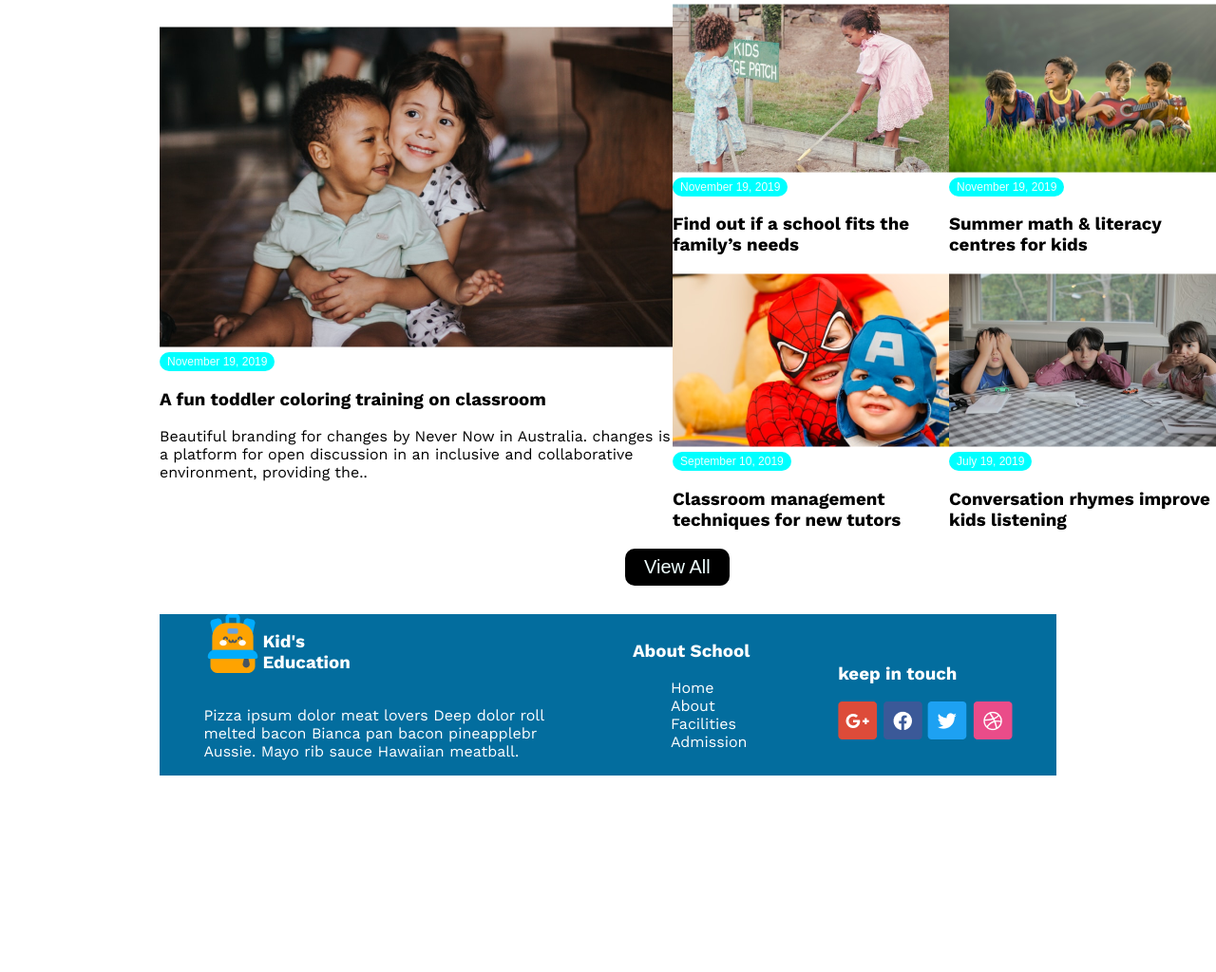
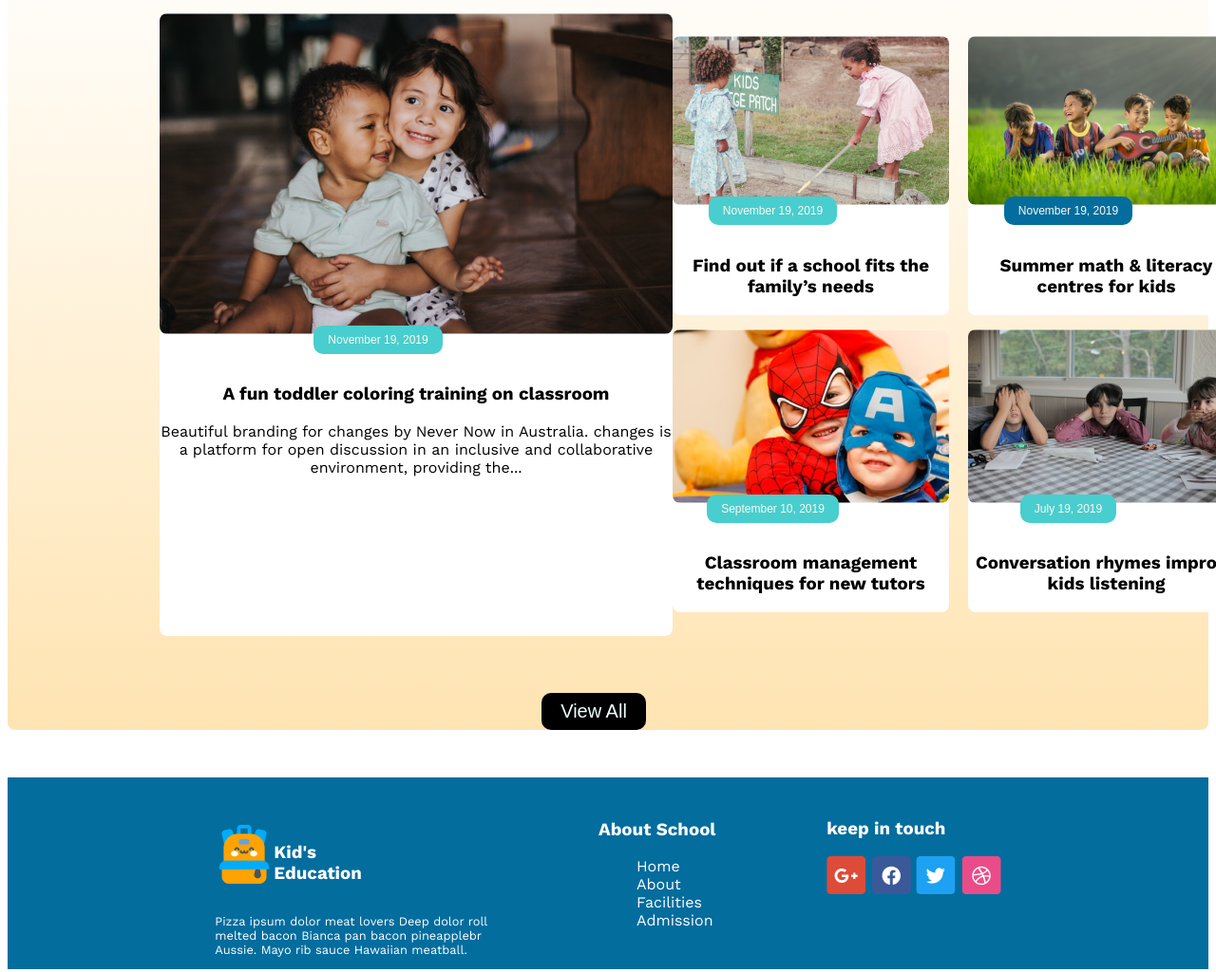
Before and after one commit to Rahima06/kids-school, a plain HTML site: page index.html in a window 1280 px wide. Shown: the part 1305-2329 px from the top of the page at 95% size. Before the commit the page ends 2130 px from the top, so only its background shows below. Drawn offline with nearby package versions, Linux system fonts and the light colour scheme.

Commit message:
added file without responsive

```diff
--- a/index.html
+++ b/index.html
@@ -54,6 +54,8 @@
             </div>
         </section>
 
+        <section class="bg-img">
+
             <section class="heading">
                 <h3>Standard Curriculum</h3>
             </section>
@@ -89,71 +91,77 @@
 
             </section>
 
+        </section>
+
+        <section class="bg-img grad ">
 
             <section class="heading">
                 <h3>Our stories</h3>
             </section>
 
-        <section class="display-flex margin str-1">
-            <div class="story-1">
-                <img src="assets/story-1.png" alt="">
+            <section class="display-flex margin ">
+                <div class="story-1 img-radius">
+                    <img class="img-radius" src="assets/story-1.png" alt="">
                     <button class="btn story-btn">November 19, 2019</button>
                     <h3>A fun toddler coloring training on
                         classroom</h3>
                     <p>Beautiful branding for changes by Never Now in Australia.
                         changes is a platform for open discussion in an inclusive and
-                    collaborative environment, providing the..</p>
+                        collaborative environment, providing the...</p>
 
                 </div>
-            <div class="grid">
+                <section class="grid">
                     <div class="story-2">
-                    <img src="assets/story-2.png" alt="">
+                        <img class="img-radius" src="assets/story-2.png" alt="">
                         <button class="btn story-btn">November 19, 2019</button>
                         <h3>Find out if a school fits the
                             family’s needs</h3>
 
 
                     </div>
-                <div class="story-3">
-                    <img src="assets/story-3.png" alt="">
-                    <button class="btn story-btn">November 19, 2019</button>
+                    <div class="story-2">
+                        <img class="img-radius" src="assets/story-3.png" alt="">
+                        <button class="btn story-btn bg-color">November 19, 2019</button>
                         <h3>Summer math & literacy
                             centres for kids</h3>
 
 
                     </div>
-                <div class="story-4">
-                    <img src="assets/story-4.png" alt="">
+                    <div class="story-2">
+                        <img class="img-radius" src="assets/story-4.png" alt="">
                         <button class="btn story-btn">September 10, 2019</button>
                         <h3>Classroom management
                             techniques for new tutors</h3>
 
 
                     </div>
-                <div class="story-5">
-                    <img src="assets/story-5.png" alt="">
-                    <button class="btn story-btn">July 19, 2019</button>
+                    <div class="story-2">
+                        <img class="img-radius" src="assets/story-5.png" alt="">
+                        <button class="btn story-btn ">July 19, 2019</button>
                         <h3>Conversation rhymes
                             improve kids listening</h3>
 
 
                     </div>
-            </div>
+                </section>
+            </section>
 
-        </section>
 
             <section class="btn-view">
                 <div>
-                <button class="btn-enroll ">View All</button>
+                    <button class="btn-enroll  ">View All</button>
                 </div>
+            </section>
         </section>
 
     </main>
 
 
-    <footer class=" footer display-flex margin text-color">
+    <footer class="bg-color">
+
+        <section class=" footer display-flex margin text-color">
             <section>
-            <div class="display ">
+                <div class="display img-align">
                     <div>
                         <img src="assets/logo.png" alt="">
 
@@ -162,7 +170,8 @@
                         <h3 class="first-heading">Kid's <br>Education</h3>
                     </div>
                 </div>
-            <p>Pizza ipsum dolor meat lovers <buffalo class="br"></buffalo> Deep dolor roll <br>melted bacon Bianca pan
+                <p class="font">Pizza ipsum dolor meat lovers <buffalo class="br"></buffalo> Deep dolor roll <br>melted
+                    bacon Bianca pan
                     bacon pineapplebr <br>
 
                     Aussie. Mayo rib sauce Hawaiian meatball.</p>
@@ -183,7 +192,7 @@
                 </div>
             </section>
 
-        <section>
+            <section class="keep-in">
                 <div>
                     <h3>keep in touch</h3>
                     <div class="icon">
@@ -195,6 +204,7 @@
 
                     </div>
             </section>
+        </section>
 
     </footer>
 
--- a/styles/style.css
+++ b/styles/style.css
@@ -117,8 +117,6 @@
     border-radius: 8px;
     box-shadow: rgb(241, 221, 221);
 
-
-
 }
 
 .kinder {
@@ -186,19 +184,36 @@
 
 /* styling story part */
 
+
+
 .story-1 {
 
-    margin-bottom: 30px;
-}
 
-.story {
-    background-image: url("/assets/bg.png");
+    background-color: white;
+    height: 82vh;
+    margin-top: 10px;
+    margin-bottom: 10px;
+
 
 }
 
+
+
+
 .grid {
     display: grid;
+
     grid-template-columns: repeat(2, 2fr);
+
+    column-gap: 20px;
+    row-gap: 15px;
+
+
+}
+
+
+.img-radius {
+    border-radius: 8px;
 
 }
 
@@ -207,14 +222,18 @@
 .story-btn {
     font-size: .75rem;
     font-weight: 200px;
-    padding-left: 8px;
-    padding-right: 8px;
-    padding-top: 3px;
-    padding-bottom: 3px;
-    background-color: aqua;
-    color: azure;
+    padding-left: 15px;
+    padding-right: 15px;
+    padding-top: 8px;
+    padding-bottom: 8px;
+    background-color: rgb(72, 206, 206);
+    color: rgb(255, 248, 240);
     border-radius: 10px;
     border: none;
+    position: relative;
+    top: -13px;
+    left: -40px;
+
 
 }
 
@@ -226,9 +245,17 @@
 
 .btn-view {
 
-    margin-left: 650px;
+    align-items: center;
+    margin-top: 50px;
+    margin-bottom: 50px;
+    margin-right: 30px;
 
 }
+
+.grad {
+    background-image: linear-gradient(to top, rgb(255, 228, 178), white);
+}
+
 
 /* styling footer */
 
@@ -238,7 +265,7 @@
 }
 
 .footer {
-    background-color: #036d9e;
+
     margin-top: 30px;
     max-width: auto 0;
 
@@ -253,6 +280,34 @@
     color: white;
 }
 
+.keep-in {
+
+    margin-bottom: 50px;
+}
+
+.img-align {
+
+    margin-top: 50px;
+}
+
+.font {
+    font-size: .80rem;
+}
+
+.bg-color {
+
+    background-color: #036d9e;
+
+
+}
+
+.story-2 {
+    background-color: white;
+    border-radius: 8px;
+    column-gap: 30px;
+
+}
+
 
 @media screen and (max-width: 576px) {
 
```
Lines whose indentation alone changed are shown as unchanged.
